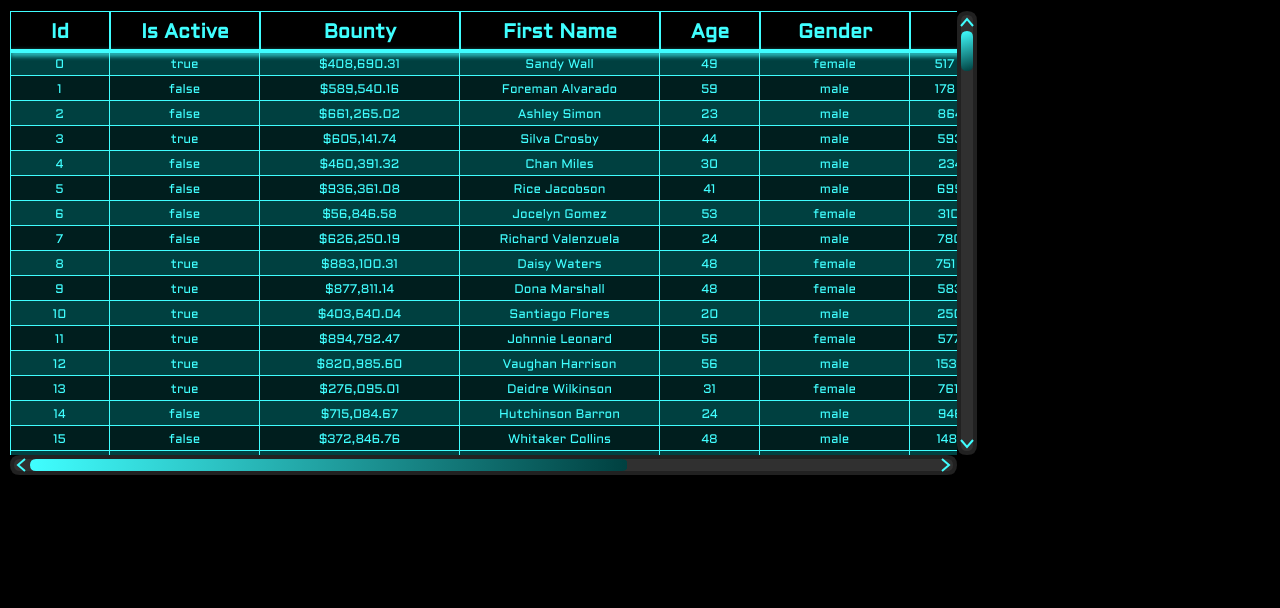
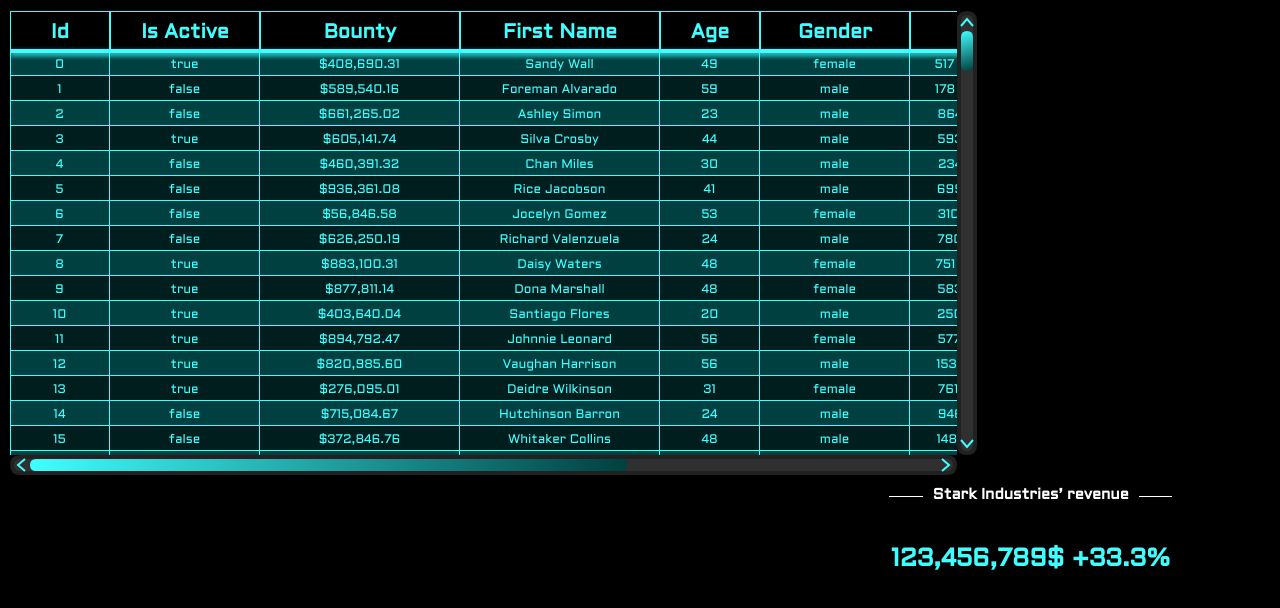
Before and after one commit to seektor/Canvas_renderer, a website built with webpack: page src/index.html in a window 1280 px wide. Shown: the part 62-670 px from the top of the page. Built offline with nearby package versions, Linux system fonts and the light colour scheme.

Commit message:
Bring back flatDisplay.

```diff
--- /dev/null
+++ b/src/CanvasComponents/components/FlatDisplay/CFlatDisplay.ts
@@ -0,0 +1,16 @@
+import { AbstractCanvasComponent } from '../../../CanvasRenderer/AbstractCanvasComponent';
+import { CFlatDisplayModel } from './CFlatDisplayModel';
+import { CFlatDisplayViewport } from './CFlatDisplayViewport';
+
+export class CFlatDisplay extends AbstractCanvasComponent {
+
+    protected model: CFlatDisplayModel;
+    protected viewport: CFlatDisplayViewport;
+
+    constructor() {
+        super();
+        this.model = new CFlatDisplayModel();
+        this.viewport = new CFlatDisplayViewport(this.model);
+    }
+
+}
--- /dev/null
+++ b/src/CanvasComponents/components/FlatDisplay/CFlatDisplayModel.ts
@@ -0,0 +1,8 @@
+import { AbstractCanvasModel } from '../../../CanvasRenderer/AbstractCanvasModel';
+
+export class CFlatDisplayModel extends AbstractCanvasModel {
+
+    constructor() {
+        super();
+    }
+}
--- /dev/null
+++ b/src/CanvasComponents/components/FlatDisplay/CFlatDisplayViewport.ts
@@ -0,0 +1,26 @@
+import ThemingService from '../../../app/services/themingService/ThemingService';
+import { AbstractCanvasViewport } from '../../../CanvasRenderer/AbstractCanvasViewport';
+import { ILayerHost } from '../../../CanvasRenderer/interfaces/ILayerHost';
+import { ILayerParamsExtractor } from '../../../CanvasRenderer/interfaces/ILayerParamsExtractor';
+import { CFlatDisplayModel } from './CFlatDisplayModel';
+import { CFlatDisplayMainStage } from './stages/CFlatDisplayMainStage';
+import { CFlatDisplayPainter } from './styles/CFlatDisplayPainter';
+
+export class CFlatDisplayViewport extends AbstractCanvasViewport implements ILayerHost {
+
+    protected model: CFlatDisplayModel;
+    protected canvasPainter: CFlatDisplayPainter;
+
+    constructor(model: CFlatDisplayModel) {
+        super(model);
+        this.canvasPainter = new CFlatDisplayPainter(ThemingService.getTheme());
+    }
+
+    protected createMainStage(layerHost: ILayerHost, layerParamsExtractor: ILayerParamsExtractor): CFlatDisplayMainStage {
+        return new CFlatDisplayMainStage({ viewport: this, model: this.model, layerHost, layerParamsExtractor });
+    }
+
+    public getCanvasPainter(): CFlatDisplayPainter {
+        return this.canvasPainter;
+    }
+}
--- /dev/null
+++ b/src/CanvasComponents/components/FlatDisplay/layers/CFlatDisplayContentLayer.ts
@@ -0,0 +1,24 @@
+import { AbstractCanvasLayer } from '../../../../CanvasRenderer/AbstractCanvasLayer';
+import { TLayerParams } from '../../../../CanvasRenderer/structures/TLayerParams';
+import { CFlatDisplayModel } from '../CFlatDisplayModel';
+import { CFlatDisplayViewport } from '../CFlatDisplayViewport';
+import { CFlatDisplayPainter } from '../styles/CFlatDisplayPainter';
+
+export class CFlatDisplayContentLayer extends AbstractCanvasLayer {
+
+    protected model: CFlatDisplayModel;
+    protected viewport: CFlatDisplayViewport;
+    private canvasPainter: CFlatDisplayPainter;
+
+    constructor(params: TLayerParams<CFlatDisplayModel, CFlatDisplayViewport, unknown>) {
+        super(params);
+        this.canvasPainter = this.viewport.getCanvasPainter();
+        this.renderSelf();
+    }
+
+    public renderSelf(): void {
+        this.clear();
+        this.canvasPainter.drawContent(this.layerContext, this.getLayerRect(), "123,456,789$ +33.3%");
+        this.notifyRenderChanges();
+    }
+}
--- /dev/null
+++ b/src/CanvasComponents/components/FlatDisplay/stages/CFlatDisplayMainStage.ts
@@ -0,0 +1,34 @@
+import { AbstractCanvasMainStage } from '../../../../CanvasRenderer/AbstractCanvasMainStage';
+import { ILayer } from '../../../../CanvasRenderer/interfaces/ILayer';
+import { TLayerParams } from '../../../../CanvasRenderer/structures/TLayerParams';
+import { CFlatDisplayModel } from '../CFlatDisplayModel';
+import { CFlatDisplayViewport } from '../CFlatDisplayViewport';
+import { CFlatDisplayContentLayer } from '../layers/CFlatDisplayContentLayer';
+import { CFlatDisplayPainter } from '../styles/CFlatDisplayPainter';
+
+
+export class CFlatDisplayMainStage extends AbstractCanvasMainStage {
+
+    protected model: CFlatDisplayModel;
+    protected viewport: CFlatDisplayViewport;
+    private canvasPainter: CFlatDisplayPainter;
+
+    constructor(params: TLayerParams<CFlatDisplayModel, CFlatDisplayViewport, unknown>) {
+        super(params);
+        this.canvasPainter = this.viewport.getCanvasPainter();
+        this.createLayers();
+    }
+
+    protected renderSelfLayer() {
+        this.canvasPainter.drawBackground(this.layerContext, this.getLayerRect());
+    }
+
+    protected createLayers(): void {
+        const contentLayer: ILayer = new CFlatDisplayContentLayer({
+            layerHost: this, viewport: this.viewport, model: this.model, layerParamsExtractor: () => ({
+                dX: 0, dY: 0, height: this.layerHeight, width: this.layerWidth
+            })
+        });
+        this.addLayer(contentLayer);
+    }
+}
--- /dev/null
+++ b/src/CanvasComponents/components/FlatDisplay/styles/CFlatDisplayPainter.ts
@@ -0,0 +1,43 @@
+import { TThemeStyles } from '../../../../app/services/themingService/structures/TThemeStyles';
+import { Constants } from '../../../../app/utils/Constants';
+import { TCoords } from '../../../../CanvasRenderer/structures/TCoords';
+import { TRect } from '../../../../CanvasRenderer/structures/TRect';
+import { CanvasBasePainter } from '../../../../CanvasRenderer/utils/painter/CanvasBasePainter';
+import { TFillText } from '../../../../CanvasRenderer/utils/painter/structures/CanvasPainterTypes';
+import { TFlatDisplayStyles } from './TFlatDisplayStyles';
+
+export class CFlatDisplayPainter extends CanvasBasePainter {
+
+    private styles: TFlatDisplayStyles;
+
+    constructor(theme: TThemeStyles) {
+        super();
+        this.applyTheme(theme);
+    }
+
+    public applyTheme(theme: TThemeStyles) {
+        this.styles = {
+            colorBackground: theme.colorBackgroundDark,
+            colorText: theme.colorPrimary,
+            colorChevron: theme.colorPrimaryDark,
+            colorChevronActive: theme.colorPrimary
+        }
+    }
+
+    public drawBackground(ctx: CanvasRenderingContext2D, rect: TRect): void {
+        this.fillRect(ctx, rect, { fillStyle: this.styles.colorBackground });
+    }
+
+    public drawContent(ctx: CanvasRenderingContext2D, rect: TRect, text: string): void {
+        const font: string = this.getFontStyle(Constants.fontMain, rect.height * 0.7, 'bold');
+        const fittingFont: string = this.getFittingFont(ctx, text, rect.height, Constants.fontMain, 'bold', rect.width);
+        const styles: TFillText = {
+            fillStyle: this.styles.colorText,
+            textAlign: "center",
+            font: fittingFont,
+            textBaseline: "middle"
+        }
+        const centerCoords: TCoords = { x: rect.x + rect.width * 0.5, y: rect.y + rect.height * 0.5 };
+        this.fillText(ctx, text, centerCoords, styles);
+    }
+}
--- /dev/null
+++ b/src/CanvasComponents/components/FlatDisplay/styles/TFlatDisplayStyles.ts
@@ -0,0 +1,6 @@
+export interface TFlatDisplayStyles {
+    colorBackground: string;
+    colorText: string;
+    colorChevron: string;
+    colorChevronActive: string;
+}
--- a/src/CanvasComponents/components/FlatGrid/CFlatGrid.ts
+++ b/src/CanvasComponents/components/FlatGrid/CFlatGrid.ts
@@ -32,7 +32,7 @@ export class CFlatGrid extends AbstractCanvasComponent {
                 this.lastDataRequestGuid = null;
             }
             res();
-        }, 50));
+        }, 0));
     }
 
     private createDataRequestGuid(from: number, to: number): string {
--- a/src/CanvasRenderer/AbstractCanvasViewport.ts
+++ b/src/CanvasRenderer/AbstractCanvasViewport.ts
@@ -90,7 +90,7 @@ export abstract class AbstractCanvasViewport implements ILayerHost {
         return Utils.getElementDimensions(this.container);
     }
 
-    protected render(): void {
+    private render(): void {
         if (this.hasRenderChanges) {
             this.mainStage.render(this.displayCanvasContext);
             this.hasRenderChanges = false;
--- a/src/Database/Redux/JarvisDb/ReduxJarvisDb.ts
+++ b/src/Database/Redux/JarvisDb/ReduxJarvisDb.ts
@@ -21,6 +21,14 @@ export class ReduxJarvisDb {
                         type: DataType.Number
                     },
                     value: 0
+                },
+                'revenue': {
+                    metadata: {
+                        max: 55.3,
+                        min: 53.3,
+                        type: DataType.Number
+                    },
+                    value: 54.3
                 }
             }
         },
--- a/src/app/components/Body/Body.ts
+++ b/src/app/components/Body/Body.ts
@@ -1,3 +1,4 @@
+import { CFlatDisplay } from '../../../CanvasComponents/components/FlatDisplay/CFlatDisplay';
 import { CFlatGrid } from '../../../CanvasComponents/components/FlatGrid/CFlatGrid';
 import { AbstractCanvasComponent } from '../../../CanvasRenderer/AbstractCanvasComponent';
 import { ReduxJarvisDb } from '../../../Database/Redux/JarvisDb/ReduxJarvisDb';
@@ -25,10 +26,10 @@ export class Body {
         const gridItemTemplate: string = require('../../templates/GridItemWrapper/grid-item-wrapper.tpl.html');
         this.placeholderGridItem = Utils.convertToDocumentFragment(gridItemTemplate).firstElementChild as HTMLElement;
 
-        const flatGridPlaceholderElement: HTMLElement = document.getElementById('body__grid-Placeholder');
+        const flatGridPlaceholderElement: HTMLElement = document.getElementById('body__grid-placeholder');
         const canvasFlatGridComponent: CFlatGrid = new CFlatGrid({ tableName: 'targets' });
         const flatGridElement: HTMLElement = this.createGridItemWithCanvasComponent('Flat grid', canvasFlatGridComponent);
-        flatGridPlaceholderElement.append(flatGridElement);
+        flatGridPlaceholderElement.appendChild(flatGridElement);
 
         // const digitalDisplayPlaceholderElement: HTMLElement = document.getElementById('body__digital-display-placeholder');
         // const canvasDigitalDisplayComponent: CDigitalDisplay = new CDigitalDisplay();
@@ -50,10 +51,10 @@ export class Body {
         // const lineChartElement: HTMLElement = this.createGridItemWithCanvasComponent('Stark Industries’ revenue', canvasLineChartComponent);
         // lineChartPlaceholderElement.appendChild(lineChartElement);
 
-        // const flatDisplayPlaceholderElement_One: HTMLElement = document.getElementById('body__flat-display-placeholder--one');
-        // const canvasFlatDisplayComponent_One: CFlatDisplay = new CFlatDisplay();
-        // const flatDisplayElement_One: HTMLElement = this.createGridItemWithCanvasComponent('Stark Industries’ revenue', canvasFlatDisplayComponent_One);
-        // flatDisplayPlaceholderElement_One.appendChild(flatDisplayElement_One);
+        const flatDisplayPlaceholderElement_One: HTMLElement = document.getElementById('body__flat-display-placeholder--one');
+        const canvasFlatDisplayComponent_One: CFlatDisplay = new CFlatDisplay();
+        const flatDisplayElement_One: HTMLElement = this.createGridItemWithCanvasComponent('Stark Industries’ revenue', canvasFlatDisplayComponent_One);
+        flatDisplayPlaceholderElement_One.appendChild(flatDisplayElement_One);
 
         // const flatDisplayPlaceholderElement_Two: HTMLElement = document.getElementById('body__flat-display-placeholder--two');
         // const canvasFlatDisplayComponent_Two: CFlatDisplay = new CFlatDisplay();
--- a/src/app/components/Body/body.html
+++ b/src/app/components/Body/body.html
@@ -1,6 +1,6 @@
 <div class="body">
     <div class="body__grid">
-        <div id="body__grid-Placeholder" style="grid-row: span 8; grid-column: span 10"></div>
+        <div id="body__grid-placeholder" style="grid-row: span 8; grid-column: span 10"></div>
         <div id="body__digital-display-placeholder" style="grid-row: span 3; grid-column: span 3"></div>
         <div id="body__gauge-placeholder" style="grid-row: span 5; grid-column: span 3"></div>
         <div id="body__text-placeholder" style="grid-row: span 4; grid-column: span 4"></div>
```
Also changed, not shown: thoughts/Notes.md (added, +2 -0 lines).
